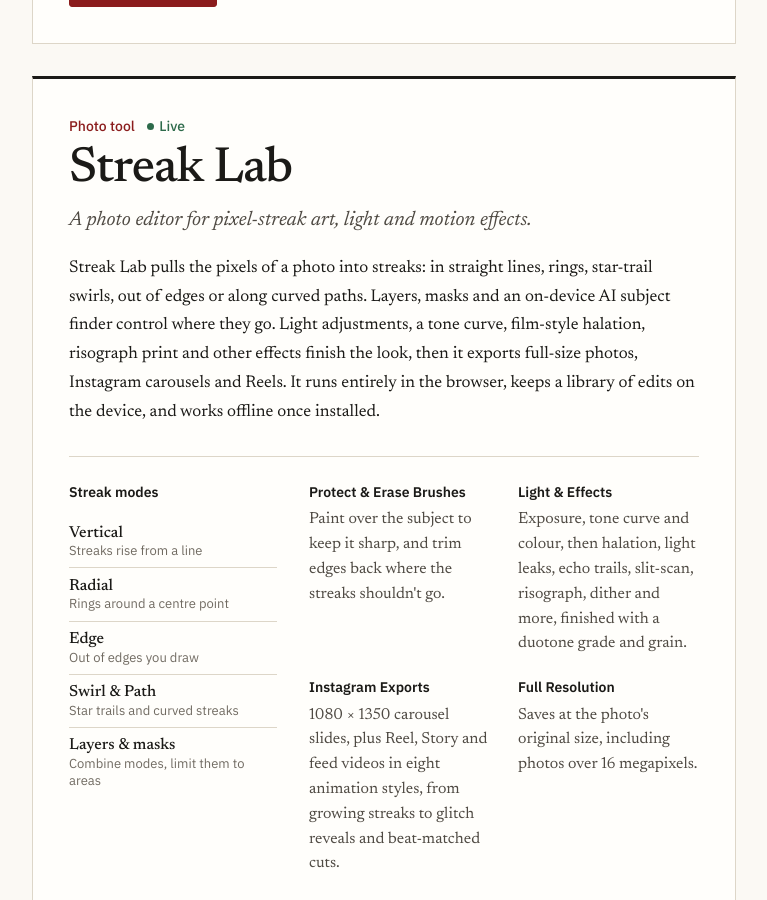
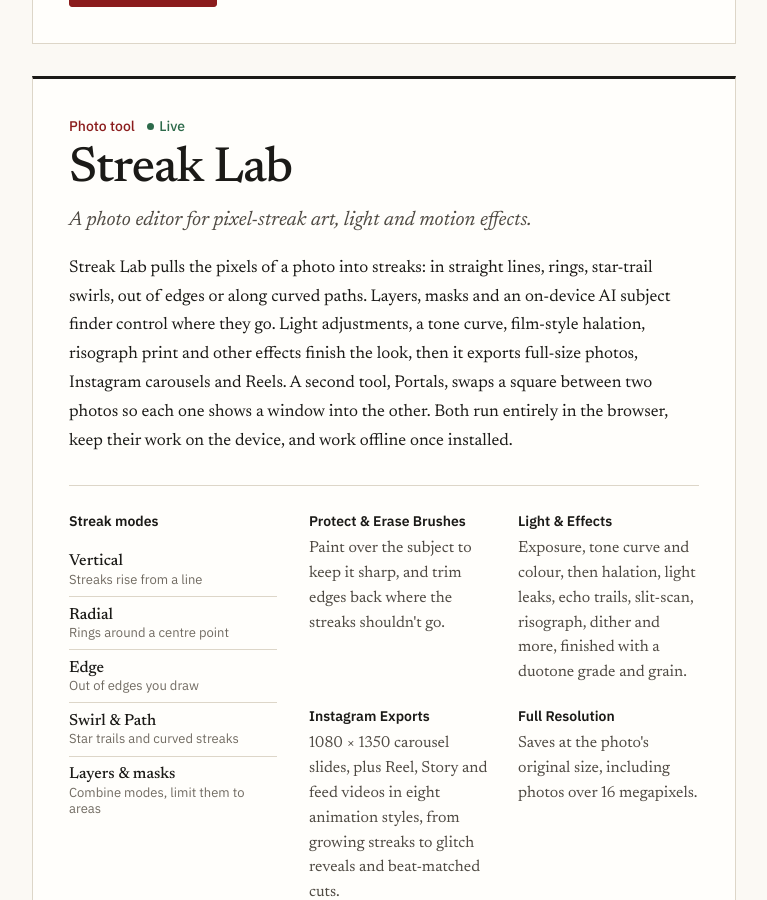
Before and after one commit to cijamie/cijamie.github.io, a Jekyll site: the page built from projects.html, in a window 1280 px wide and 900 px high, scrolled down 1963 px. Shown: the whole window, without its empty margins (256-1023 px from the left). Built offline with Jekyll 4.4.1, drawn with Linux system fonts in a browser that asks for light colours; comment, search, counter and statistics services are not loaded.

Commit message:
Streak Lab: mention Portals

```diff
--- a/projects.html
+++ b/projects.html
@@ -132,7 +132,7 @@ permalink: /projects/
       </div>
 
       <p class="project-desc">
-        Streak Lab pulls the pixels of a photo into streaks: in straight lines, rings, star-trail swirls, out of edges or along curved paths. Layers, masks and an on-device AI subject finder control where they go. Light adjustments, a tone curve, film-style halation, risograph print and other effects finish the look, then it exports full-size photos, Instagram carousels and Reels. It runs entirely in the browser, keeps a library of edits on the device, and works offline once installed.
+        Streak Lab pulls the pixels of a photo into streaks: in straight lines, rings, star-trail swirls, out of edges or along curved paths. Layers, masks and an on-device AI subject finder control where they go. Light adjustments, a tone curve, film-style halation, risograph print and other effects finish the look, then it exports full-size photos, Instagram carousels and Reels. A second tool, Portals, swaps a square between two photos so each one shows a window into the other. Both run entirely in the browser, keep their work on the device, and work offline once installed.
       </p>
 
       <div class="project-detail-grid">
```
